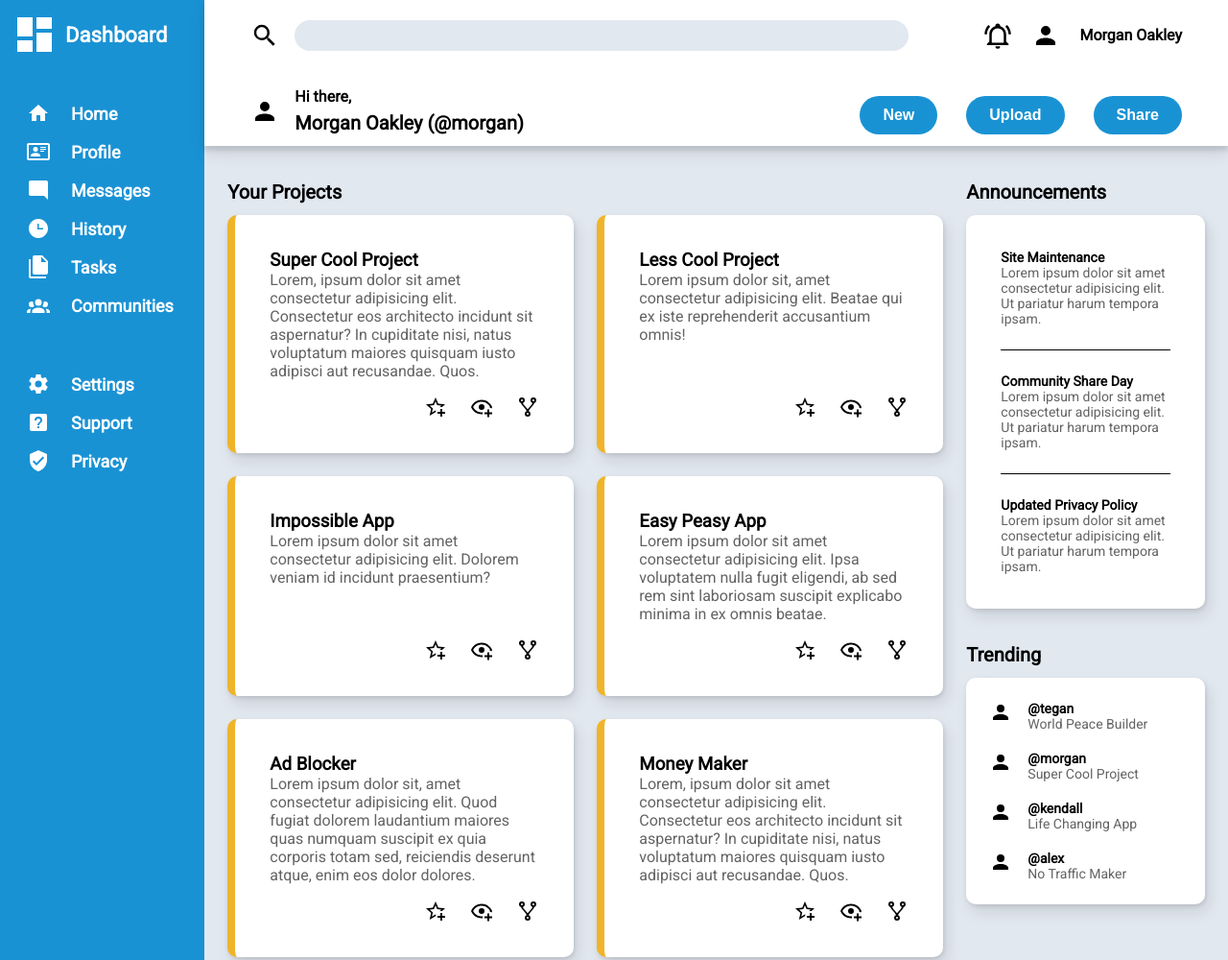
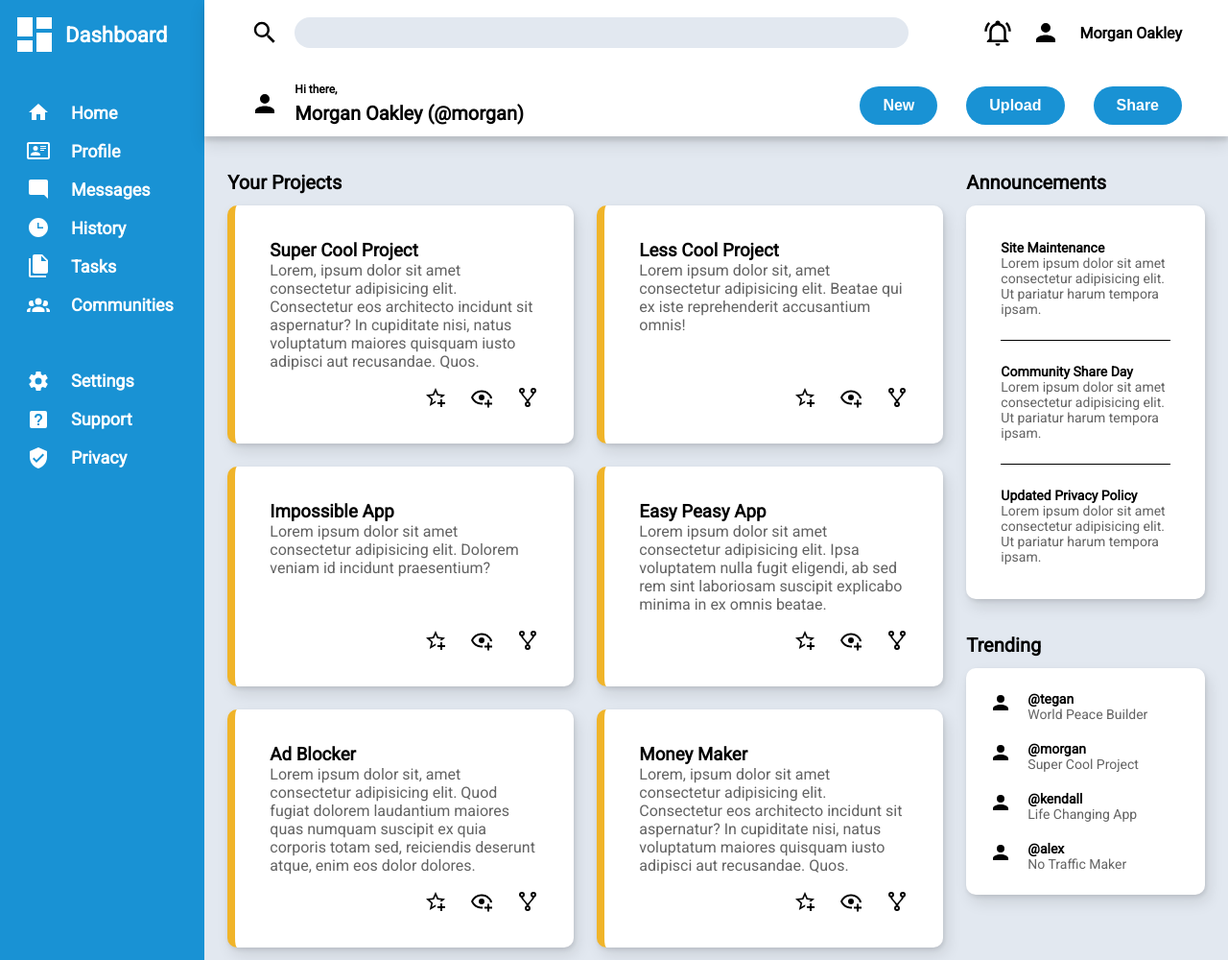
Before and after one commit to gorkemu/admin-dashboard, a plain HTML site: page index.html in a window 1280 px wide. Shown: the top 1000 px of the page at 96% size. Drawn offline with Linux system fonts and the light colour scheme.

```diff
--- a/style.css
+++ b/style.css
@@ -185,7 +185,7 @@ button {
 }
 
 .small-size {
-    font-size: 12 px;
+    font-size: 12px;
 }
 
 .large-size {
```
